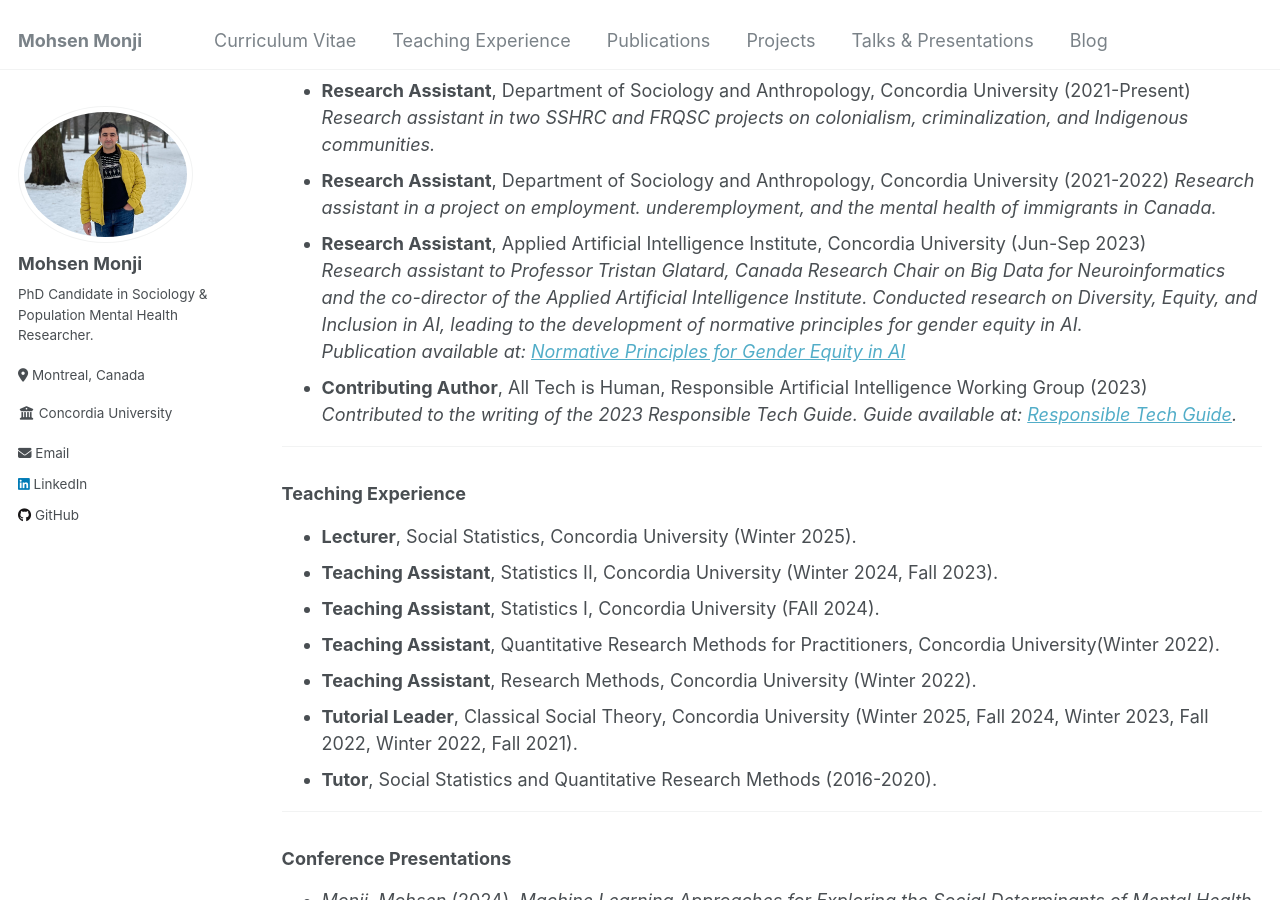
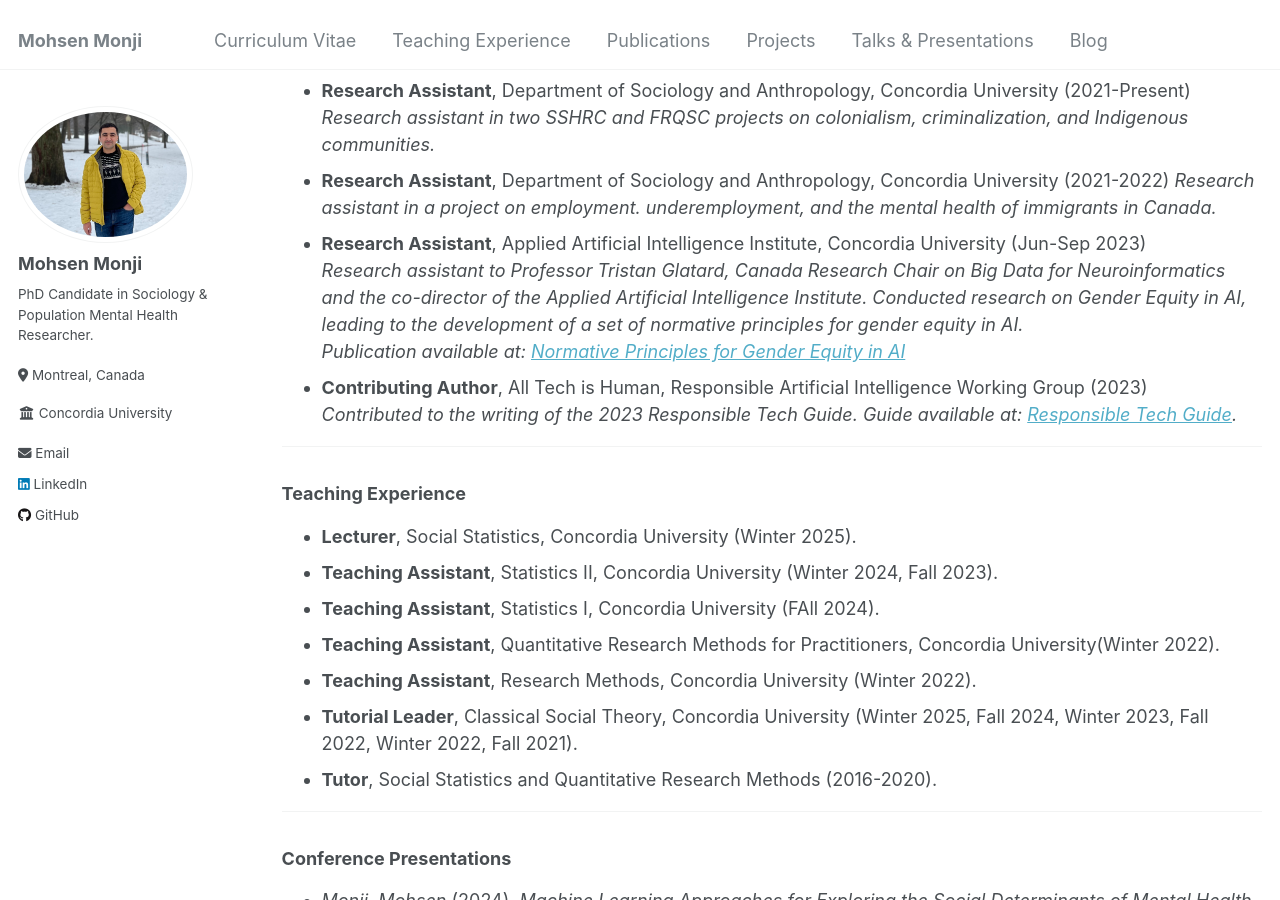
Before and after one commit to Mohsnmonji/mohsnmonji.github.io, a Jekyll site: the page built from _pages/Curriculum Vitae.md, in a window 1280 px wide and 900 px high, scrolled down 1030 px. Built offline with Jekyll 4.4.1, drawn with Linux system fonts in a browser that asks for light colours.

Commit message:
Update Curriculum Vitae.md

```diff
--- a/_pages/Curriculum Vitae.md
+++ b/_pages/Curriculum Vitae.md
@@ -47,7 +47,7 @@ redirect_from:
 - **Research Assistant**, Department of Sociology and Anthropology, Concordia University (2021-2022)
   *Research assistant in a project on employment. underemployment, and the mental health of immigrants in Canada.*
 - **Research Assistant**, Applied Artificial Intelligence Institute, Concordia University (Jun-Sep 2023)
-  *Research assistant to Professor Tristan Glatard, Canada Research Chair on Big Data for Neuroinformatics and the co-director of the Applied Artificial Intelligence Institute. Conducted research on Diversity, Equity, and Inclusion in AI, leading to the development of normative principles for gender equity in AI.*
+  *Research assistant to Professor Tristan Glatard, Canada Research Chair on Big Data for Neuroinformatics and the co-director of the Applied Artificial Intelligence Institute. Conducted research on Gender Equity in AI, leading to the development of a set of normative principles for gender equity in AI.*
   *Publication available at: [Normative Principles for Gender Equity in AI](https://affectingmachines.net/)*
 - **Contributing Author**, All Tech is Human, Responsible Artificial Intelligence Working Group (2023)
   *Contributed to the writing of the 2023 Responsible Tech Guide.*
```
